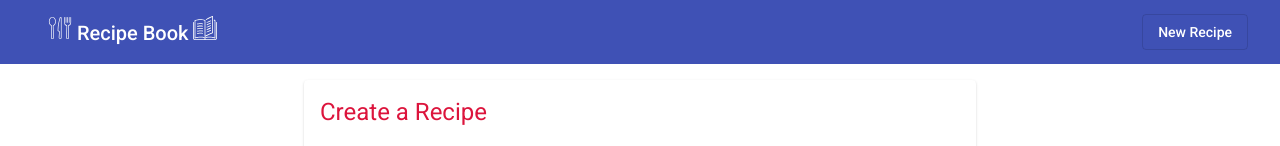
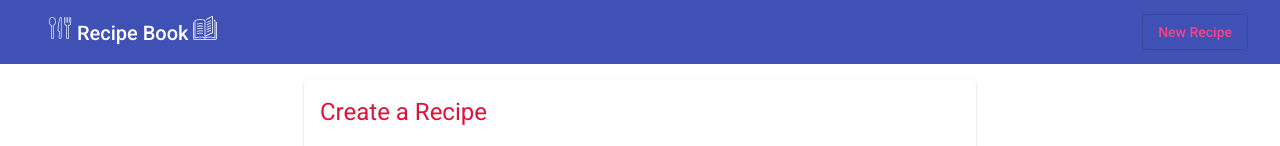
Before and after one commit to iajaykarthick/Recipe-Book-MEAN-STACK, an Angular app: page /create in a window 1280 px wide. Shown: the top 146 px of the page. Built offline with nearby package versions, Linux system fonts and the light colour scheme.

Commit message:
Implemented navigation feature to New recipe btn and Logo to

```diff
--- a/src/app/header/header.component.css
+++ b/src/app/header/header.component.css
@@ -1,5 +1,6 @@
 mat-toolbar {
   padding: 0 32px;
+  margin-bottom: 1rem;
 }
 .logo {
   padding: 1rem;
--- a/src/app/header/header.component.html
+++ b/src/app/header/header.component.html
@@ -1,13 +1,15 @@
 <mat-toolbar color="primary">
   <div class="logo">
     <span>
-      <mat-icon svgIcon="cultery"></mat-icon> Recipe Book <mat-icon svgIcon="open-book"></mat-icon>
+      <a routerLink="/">
+        <mat-icon svgIcon="cultery"></mat-icon> Recipe Book <mat-icon svgIcon="open-book"></mat-icon>
+      </a>
     </span>
   </div>
   <span class="spacer"></span>
   <ul>
     <li>
-      <a mat-stroked-button color="secondary">New Recipe</a>
+      <a mat-stroked-button routerLink="/create" routerLinkActive="mat-accent" color="secondary">New Recipe</a>
     </li>
     <!-- <li *ngIf="!userIsAuthenticated">
       <a mat-button routerLink="/login" routerLinkActive="mat-accent">Login</a>
```
